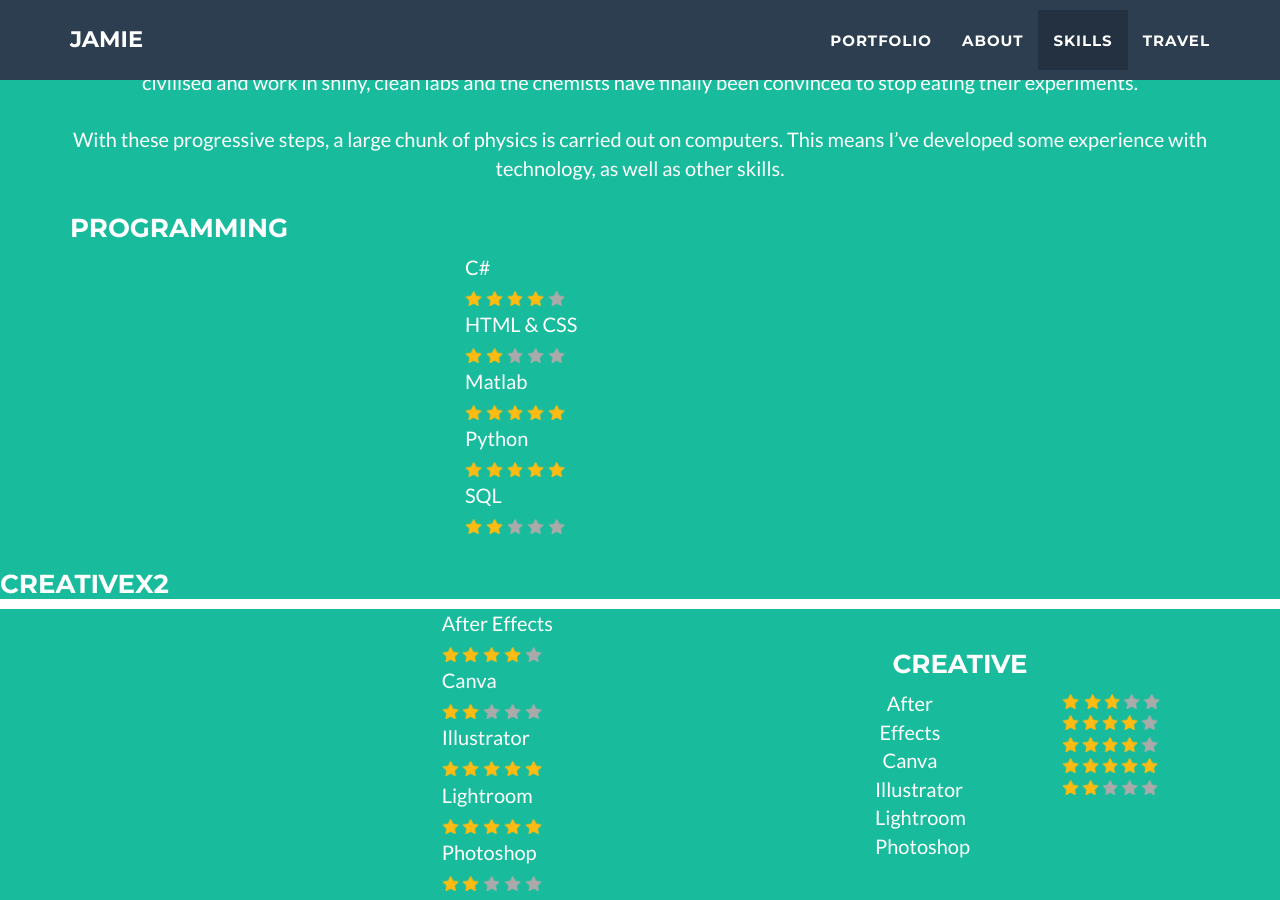
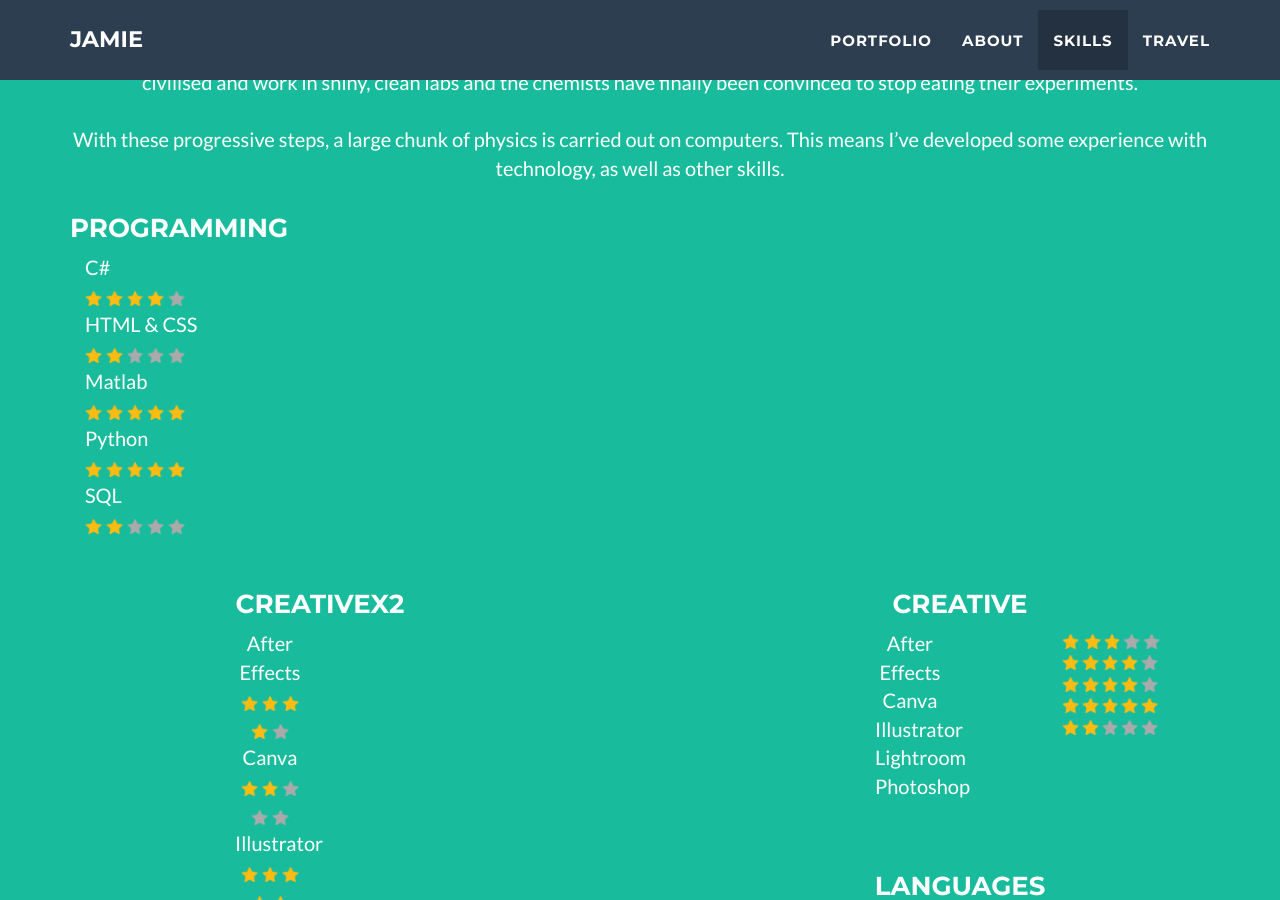
Before and after one commit to jamiedumayne/jamiedumayne.github.io, a Jekyll site: the page built from _posts/2014-07-18-project-1.markdown, in a window 1280 px wide and 900 px high, scrolled down 2215 px. Built offline with Jekyll 4.4.1, drawn with Linux system fonts in a browser that asks for light colours.

Commit message:
Update skills.html

```diff
--- a/_includes/skills.html
+++ b/_includes/skills.html
@@ -19,7 +19,7 @@
 
     <div class="float-container">
         <h3>Programming</h3>
-        <div class="col-lg-4 col-xs-2"></div>
+        <div class="col-lg-0 col-xs-0"></div>
           <div class="col-lg-2 col-xs-4">
           <p> C#<br>
                 <img src=img/star_full.png alt="Gold star" height="15">
@@ -56,7 +56,7 @@
       </div>
 
 
-    <div class="float-container">
+    <div class="float-child">
         <h3>Creativex2</h3>
         <div class="col-lg-4 col-xs-2"></div>
           <div class="col-lg-2 col-xs-4">
```
